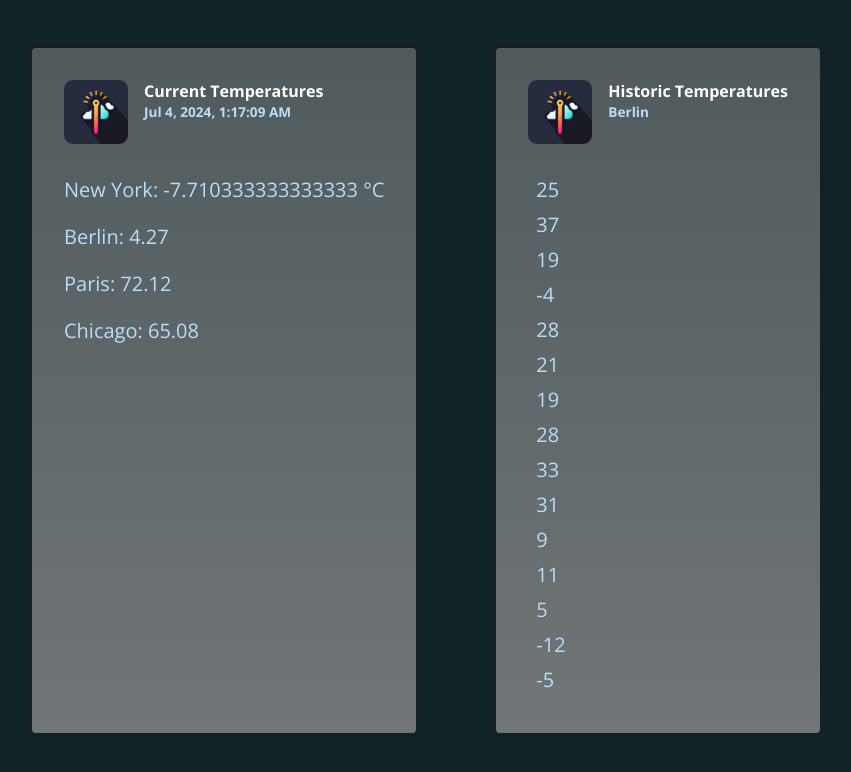
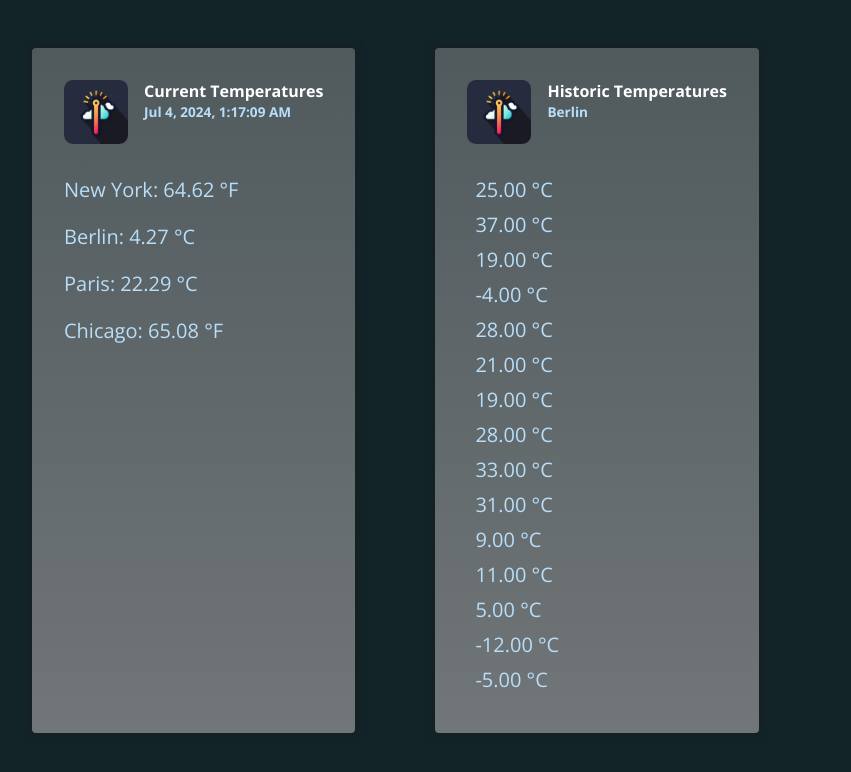
Before and after one commit to flavia3107/angular-pipes, an Angular app: page / in a window 1280 px wide. Shown: the top 772 px of the page, without its empty margins (168-1019 px from the left). Built offline with nearby package versions, Linux system fonts and the light colour scheme.

Commit message:
Learning-Pipes: Chaining Pipes

```diff
--- a/src/app/app.component.html
+++ b/src/app/app.component.html
@@ -7,10 +7,10 @@
         <p>{{ currentDate | date:'medium' }}</p>
       </div>
     </header>
-    <p>New York: {{ currentTemperatures.newYork | temp:'fah':'cel' }}</p>
-    <p>Berlin: {{ currentTemperatures.berlin | number:'1.1-2' }}</p>
-    <p>Paris: {{ currentTemperatures.paris | number:'1.1-2' }}</p>
-    <p>Chicago: {{ currentTemperatures.chicago | number:'1.1-2' }}</p>
+    <p>New York: {{ currentTemperatures.newYork | temp:'cel':'fah' }}</p>
+    <p>Berlin: {{ currentTemperatures.berlin | temp:'cel' }}</p>
+    <p>Paris: {{ currentTemperatures.paris | temp:'fah':'cel' }}</p>
+    <p>Chicago: {{ currentTemperatures.chicago | temp:'fah' }}</p>
   </article>
 
   <article class="temperatures">
@@ -23,7 +23,7 @@
     </header>
     <ul>
       @for (temperature of historicTemperatures; track temperature) {
-      <li (click)="onReset($index)">{{ temperature }}</li>
+      <li (click)="onReset($index)">{{ temperature | temp:'cel' }}</li>
       }
     </ul>
   </article>
--- a/src/app/temperature.pipe.ts
+++ b/src/app/temperature.pipe.ts
@@ -6,10 +6,14 @@ import { Pipe, PipeTransform } from '@angular/core';
 })
 export class TemperaturePipe implements PipeTransform {
   transform(
-    value: string | number,
+    value: string | number | null,
     inputType: 'cel' | 'fah',
     outputType?: 'cel' | 'fah'
   ) {
+    if (!value) {
+      return value;
+    }
+
     let val: number;
 
     if (typeof value === 'string') {
@@ -36,6 +40,6 @@ export class TemperaturePipe implements PipeTransform {
       symbol = outputType === 'cel' ? '°C' : '°F';
     }
 
-    return `${outputTemp} ${symbol}`;
+    return `${outputTemp.toFixed(2)} ${symbol}`;
   }
 }
```
